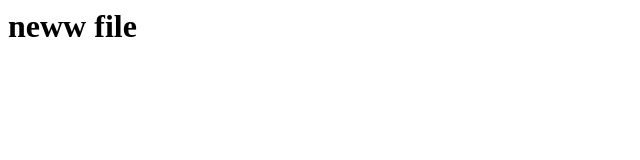
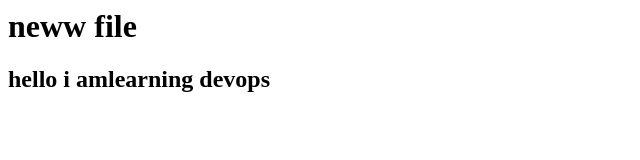
Before and after one commit to sakshifordevops/practice01repo, a plain HTML site: page index.html in a window 1280 px wide. Shown: the whole page, without its empty margins (0-640 px from the left). Drawn offline with Linux system fonts and the light colour scheme.

Commit message:
new line add

```diff
--- a/index.html
+++ b/index.html
@@ -1 +1,2 @@
 <h1>neww file</h1>
+<h2>hello i amlearning devops</h2>
```
